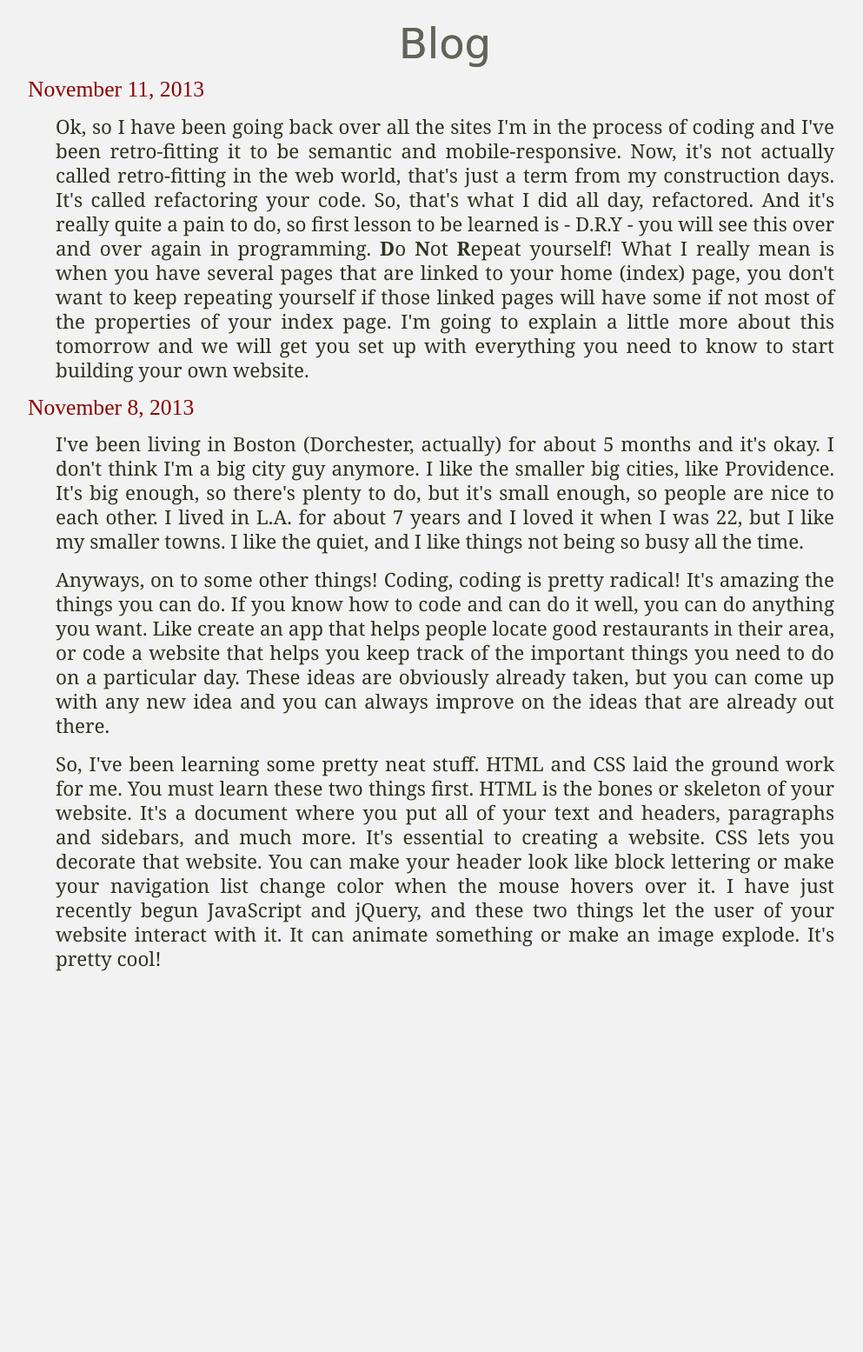
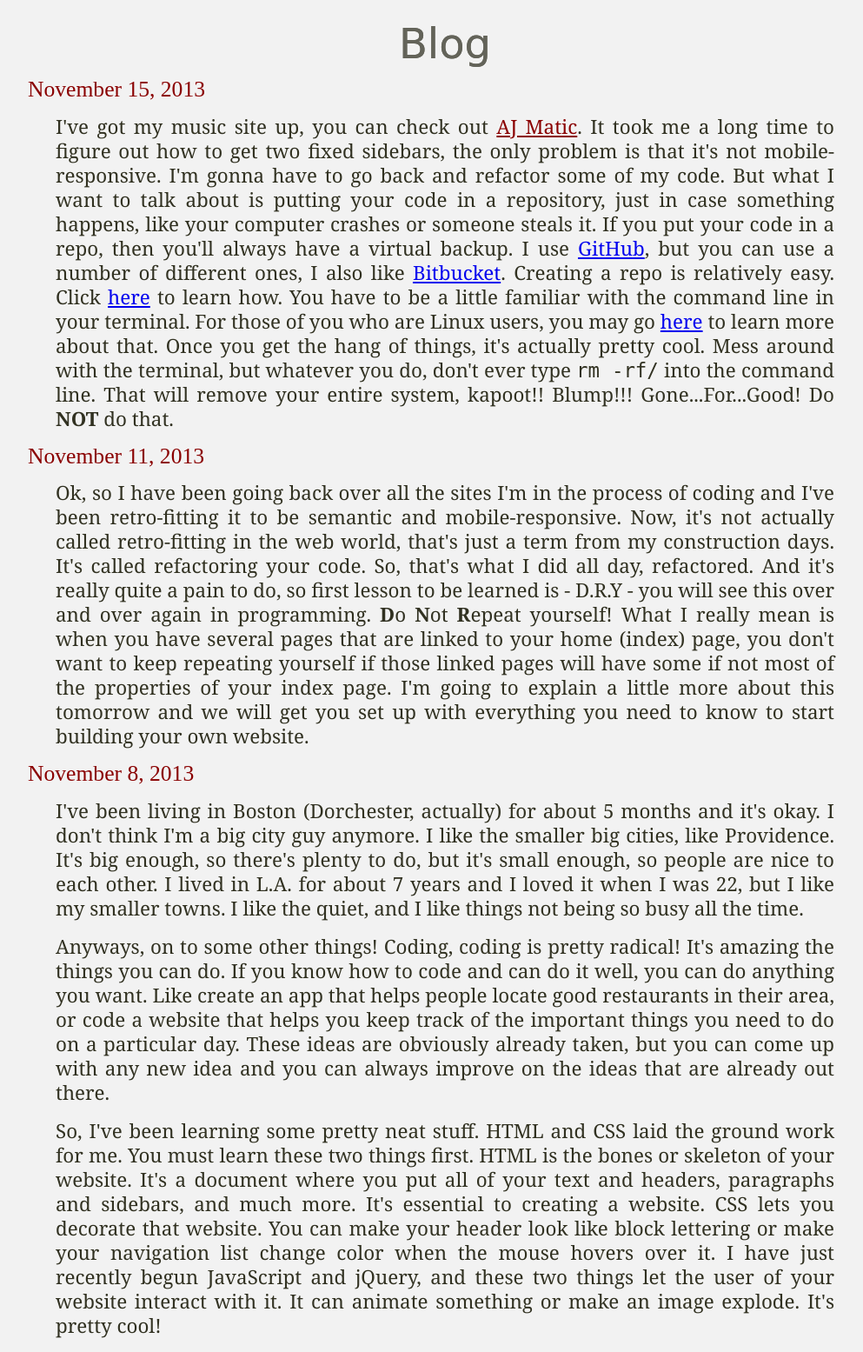
Before and after one commit to ajmatic/adamlamagna, a PHP site: page /blog.html in a window 1280 px wide. Shown: the part 198-1753 px from the top of the page at 87% size, without its empty margins (128-1121 px from the left). Before the commit the page ends 1315 px from the top, so only its background shows below. Run offline with PHP 8.4, Linux system fonts and the light colour scheme; some web fonts are replaced.

Commit message:
added blog: date Nov, 15

```diff
--- a/blog.html
+++ b/blog.html
@@ -32,6 +32,13 @@
 
 		<div id="section">
 			<h1>Blog</h1>
+
+			<div id="blog">
+				<h3>November 15, 2013</h3>
+			</div><br>
+			<p>
+				I've got my music site up, you can check out <a id="aj" href="http://www.ajmatic.com">AJ Matic</a>. It  took me a long time to figure out how to get two fixed sidebars, the only problem is that it's not mobile-responsive. I'm gonna have to go back and refactor some of my code. But what I want to talk about is putting your code in a repository, just in case something happens, like your computer crashes or someone steals it. If you put your code in a repo, then you'll always have a virtual backup. I use <a href="https://github.com/">GitHub</a>, but you can use a number of different ones, I also like <a href="https://bitbucket.org/">Bitbucket</a>.  Creating a repo is relatively easy. Click <a href="https://help.github.com/articles/create-a-repo">here</a> to learn how. You have to be a little familiar with the command line in your terminal. For those of you who are Linux users, you may go <a href="http://linuxcommand.org/">here</a> to learn more about that. Once you get the hang of things, it's actually pretty cool. Mess around with the terminal, but whatever you do, don't ever type <code>rm -rf/</code> into the command line. That will remove your entire system, kapoot!! Blump!!! Gone...For...Good! Do <b>NOT</b> do that.
+			</p><br>
 			<div id="blog">
 				<h3>November 11, 2013</h3>
 			</div><br>
--- a/css/reset.css
+++ b/css/reset.css
@@ -5,7 +5,7 @@
 
 html, body, div, span, applet, object, iframe,
 h1, h2, h3, h4, h5, h6, p, blockquote, pre,
-a, abbr, acronym, address, big, cite, code,
+a, abbr, acronym, address, big, cite,
 del, dfn, em, img, ins, kbd, q, s, samp,
 small, strike, strong, sub, sup, tt, var,
 b, u, i, center,
--- a/css/site.css
+++ b/css/site.css
@@ -122,3 +122,11 @@ h2 {
 b {
 	font-weight: bold;
 }
+
+#aj {
+	color: #8A0000;
+}
+
+#aj:hover {
+	color: #636359;
+}
```
